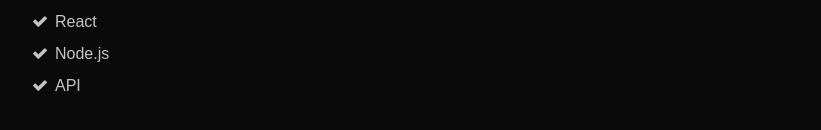
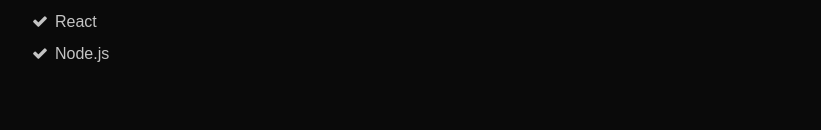
Before and after one commit to Nattasak/my-resume, a React (Create React App) app: page / in a window 1280 px wide. Shown: the part 1686-1816 px from the top of the page, without its empty margins (208-1029 px from the left). Built offline with nearby package versions, Linux system fonts and the light colour scheme.

Commit message:
remove some skills

```diff
--- a/src/Components/Skills.js
+++ b/src/Components/Skills.js
@@ -30,10 +30,6 @@
                   <i className="fa fa-check" aria-hidden="true"></i>
                   <span>Node.js</span>
                 </li>
-                <li className="skills-item">
-                  <i className="fa fa-check" aria-hidden="true"></i>
-                  <span>API</span>
-                </li>
               </ul>
             </div>
             <div className="flex-item"></div>
```
